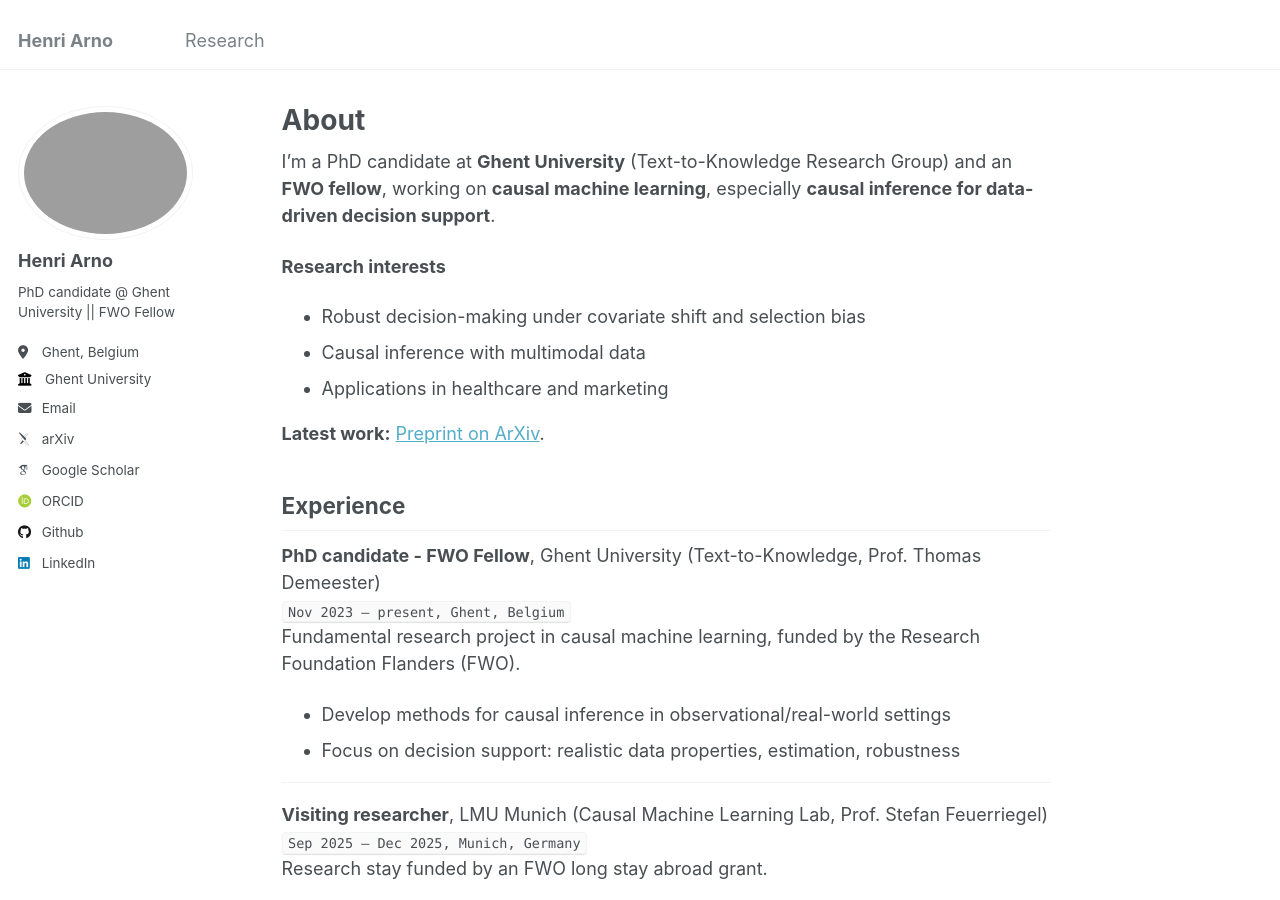
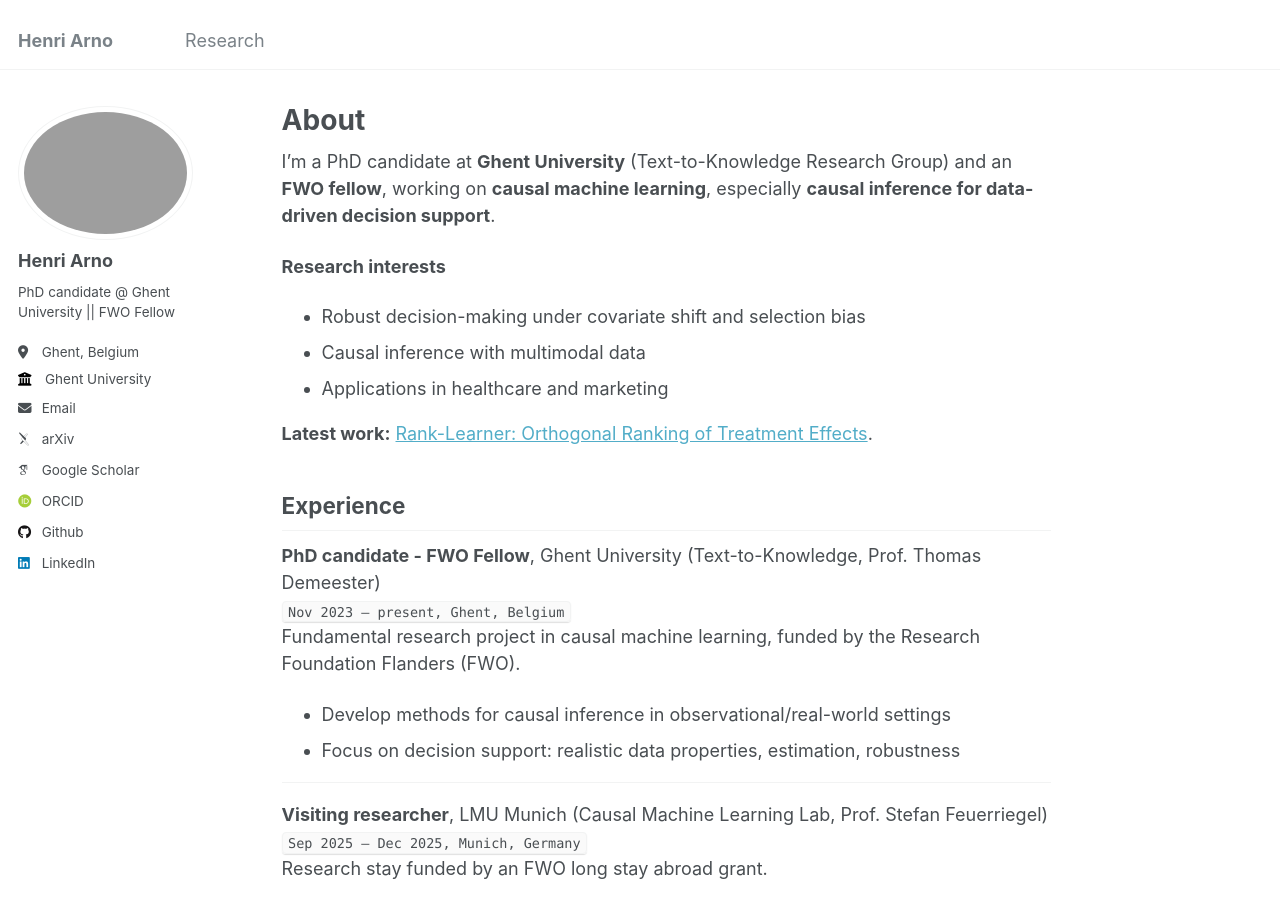
Before and after one commit to HenriArno/HenriArno.github.io, a Jekyll site: the page built from _pages/about.md, in a window 1280 px wide and 900 px high. Built offline with Jekyll 4.4.1, drawn with Linux system fonts in a browser that asks for light colours; some web fonts are replaced.

Commit message:
Update about.md

```diff
--- a/_pages/about.md
+++ b/_pages/about.md
@@ -14,7 +14,7 @@ I’m a PhD candidate at **Ghent University** (Text-to-Knowledge Research Group)
 - Causal inference with multimodal data
 - Applications in healthcare and marketing
 
-**Latest work:** [Preprint on ArXiv](https://arxiv.org/abs/2602.03517).
+**Latest work:** [Rank-Learner: Orthogonal Ranking of Treatment Effects](https://arxiv.org/abs/2602.03517).
 
 
 ## Experience
```
